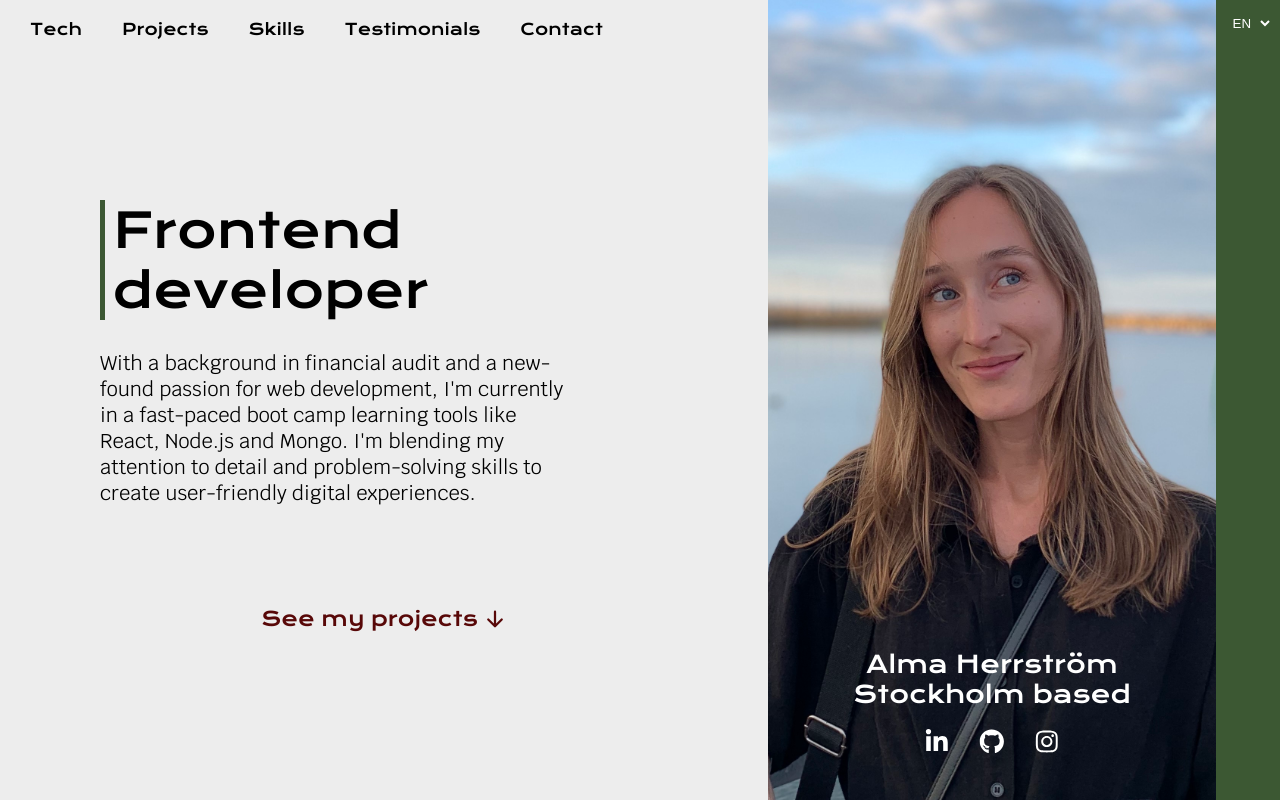
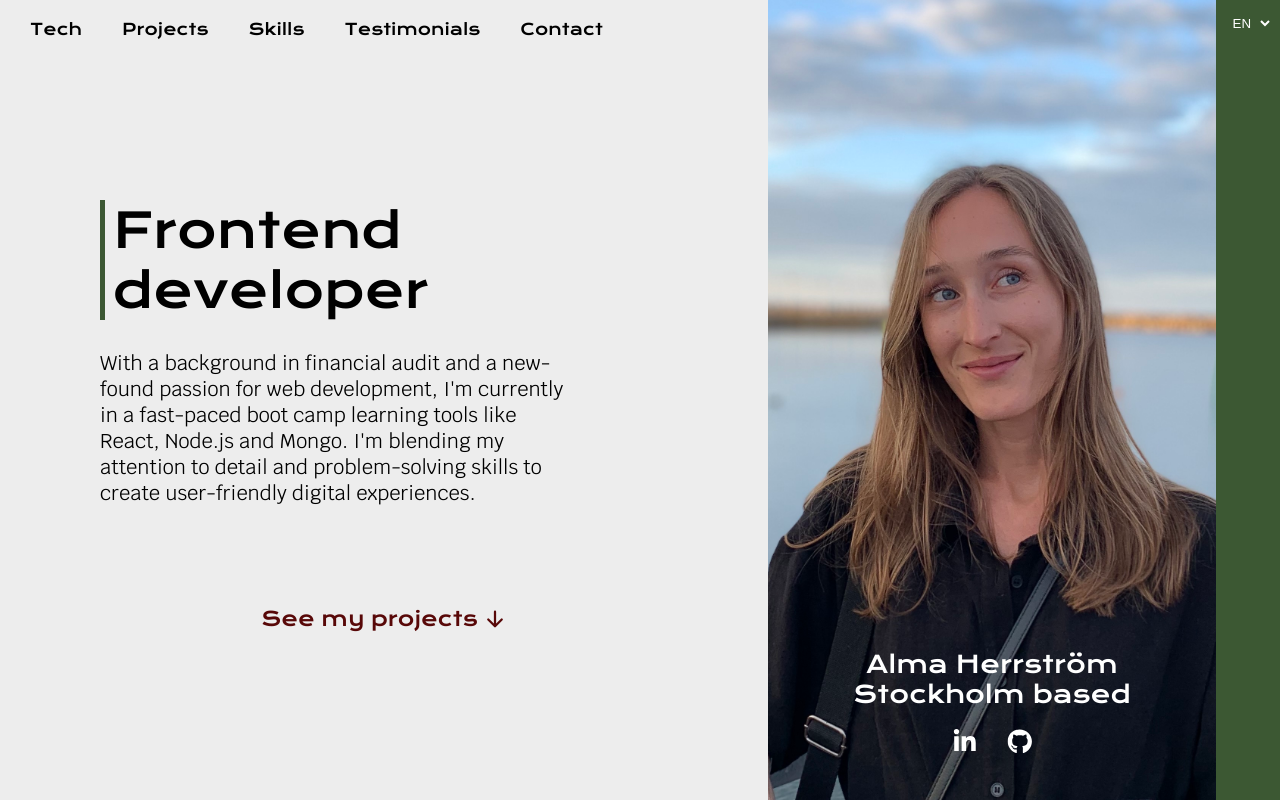
Before and after one commit to almaherris/alma-portfolio, a React (Vite) app: page / in a window 1280 px wide. Shown: the top 802 px of the page. Built offline with nearby package versions, Linux system fonts and the light colour scheme.

Commit message:
updated some

```diff
--- a/src/components/reusable/SoMe.jsx
+++ b/src/components/reusable/SoMe.jsx
@@ -1,6 +1,6 @@
 import "./SoMe.css"
 
-import { FaLinkedinIn, FaGithub, FaInstagram } from "react-icons/fa"
+import { FaLinkedinIn, FaGithub } from "react-icons/fa"
 import "./SoMe.css"
 
 export const SoMe = () => {
@@ -20,13 +20,6 @@
         aria-label="link to my github">
         <FaGithub />
       </a>
-      <a
-        href="https://www.instagram.com/almaherrstrom/"
-        target="_blank"
-        rel="noopener noreferrer"
-        aria-label="link to my instagram">
-        <FaInstagram />
-      </a>
     </div>
   )
 }
```
